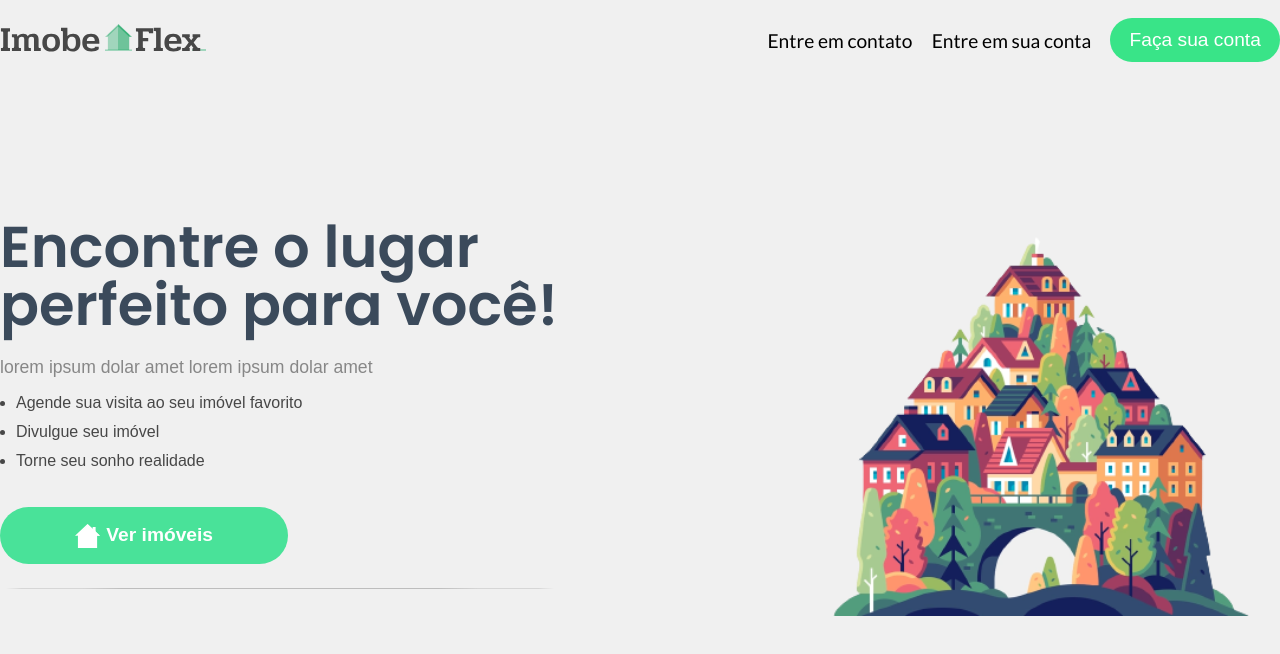
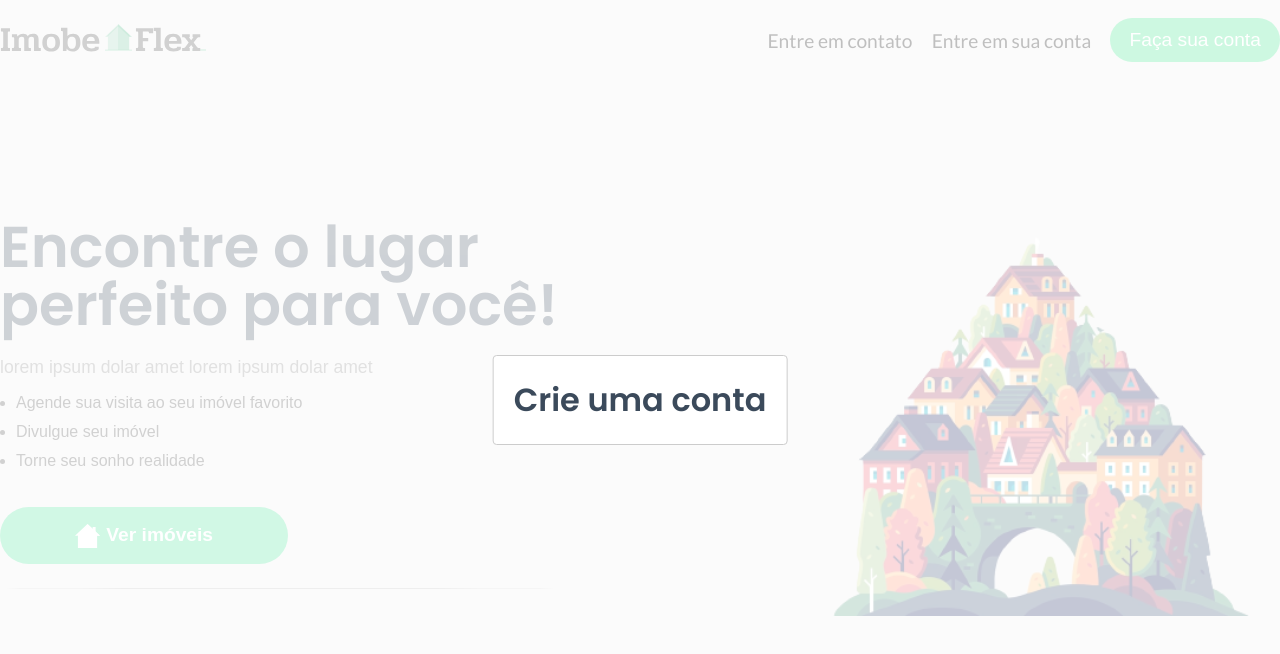
Before and after one commit to Imobiliaria-sprints/Imobe, a Next.js app in the folder frontend_imobe/: page / in a window 1280 px wide. Both pictures are taken after a click on the button "Faça sua conta". Shown: the top 654 px of the page. Built offline with nearby package versions, Linux system fonts and the light colour scheme.

Commit message:
Add React Modal

```diff
--- a/frontend_imobe/package.json
+++ b/frontend_imobe/package.json
@@ -13,6 +13,7 @@
     "next": "11.0.1",
     "react": "17.0.2",
     "react-dom": "17.0.2",
+    "react-modal": "^3.14.3",
     "sass": "^1.36.0"
   },
   "devDependencies": {
@@ -20,6 +21,7 @@
     "@types/node": "^16.4.6",
     "@types/react": "^17.0.15",
     "@types/react-dom": "^17.0.9",
+    "@types/react-modal": "^3.12.1",
     "eslint": "7.31.0",
     "eslint-config-next": "11.0.1",
     "typescript": "^4.3.5"
--- a/frontend_imobe/src/context/ModalContext.tsx
+++ b/frontend_imobe/src/context/ModalContext.tsx
@@ -6,6 +6,7 @@ type ModalContextProviderProps = {
 
 type ModalContextData = {
   isActive: boolean;
+  modalCustomStyles: Object;
   handleModalOpen: () => void;
 };
 
@@ -18,8 +19,21 @@ export function ModalContextProvider({ children }: ModalContextProviderProps) {
     return setIsActive(!isActive);
   }
 
+  const modalCustomStyles = {
+    content: {
+      top: "50%",
+      left: "50%",
+      right: "auto",
+      bottom: "auto",
+      marginRight: "-50%",
+      transform: "translate(-50%, -50%)",
+    },
+  };
+
   return (
-    <ModalContext.Provider value={{ isActive, handleModalOpen }}>
+    <ModalContext.Provider
+      value={{ isActive, handleModalOpen, modalCustomStyles }}
+    >
       {children}
     </ModalContext.Provider>
   );
--- a/frontend_imobe/src/pages/_app.tsx
+++ b/frontend_imobe/src/pages/_app.tsx
@@ -1,7 +1,12 @@
+import { ModalContextProvider } from "../context/ModalContext";
 import "../styles/global.scss";
 
 function MyApp({ Component, pageProps }) {
-  return <Component {...pageProps} />;
+  return (
+    <ModalContextProvider>
+      <Component {...pageProps} />
+    </ModalContextProvider>
+  );
 }
 
 export default MyApp;
--- a/frontend_imobe/src/pages/index.tsx
+++ b/frontend_imobe/src/pages/index.tsx
@@ -3,14 +3,22 @@
 import { Divisor } from "../components/Divisor";
 import { Header } from "../components/Header";
 import styles from "../styles/pages/home.module.scss";
+import Modal from "react-modal";
+import { useModal } from "../hooks/useModal";
+
+if (typeof window !== "undefined") {
+  Modal.setAppElement("body");
+}
 
 export default function Home() {
+  const { modalCustomStyles, isActive, handleModalOpen } = useModal();
+
   return (
-    <div className={styles.home}>
+    <div id={styles.home}>
       <Header>
         <a>Entre em contato</a>
         <a>Entre em sua conta</a>
-        <button>Faça sua conta</button>
+        <button onClick={handleModalOpen}>Faça sua conta</button>
       </Header>
 
       <section className={styles.section_apresentation}>
@@ -36,6 +44,17 @@ export default function Home() {
           />
         </div>
       </section>
+      <Modal
+        isOpen={isActive}
+        style={modalCustomStyles}
+        onRequestClose={handleModalOpen}
+        contentLabel="Login Modal"
+      >
+        <h1>Crie uma conta</h1>
+        <form>
+          <div></div>
+        </form>
+      </Modal>
     </div>
   );
 }
--- a/frontend_imobe/src/styles/pages/home.module.scss
+++ b/frontend_imobe/src/styles/pages/home.module.scss
@@ -1,4 +1,4 @@
-.home {
+#home {
   max-width: 1300px;
   margin: 0 auto;
 }
```
Also changed, not shown: 1 other file (tests, documents, lock files or other folders).
